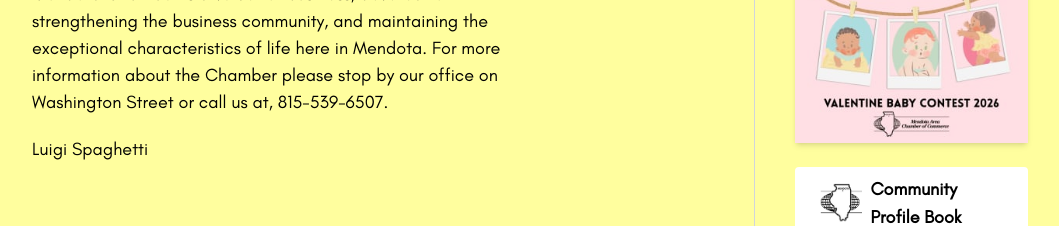
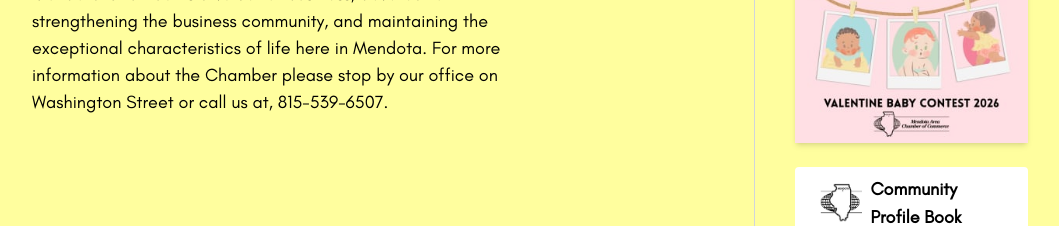
Before and after one commit to urielarellano/chamber-website, a Next.js app: page /about/about-us in a window 1280 px wide. Shown: the part 900-1126 px from the top of the page, without its empty margins (116-1175 px from the left). Built offline with nearby package versions, Linux system fonts and the light colour scheme.

Commit message:
remove luigi spaghetti

```diff
--- a/app/about/about-us/page.tsx
+++ b/app/about/about-us/page.tsx
@@ -9,7 +9,6 @@ export default function AboutUs() {
       <p>The Mendota Chamber of Commerce, established in 1945, is a not-for-profit organization of businesses representing industry, retail, service, professionals, and agriculture in partnership with tourism and government to further promote economic growth and quality of life in Mendota. The strength of the Chamber lies in the active involvement of its membership. Both large and small businesses are represented and influence the direction of the organization.</p>
       <p>Sponsoring community events and promoting tourism such as the Mendota Fireworks Celebration, A Mendota Christmas, and the Mendota Easter Hop. The Mendota Area Chamber of Commerce biggest event of the year is Mendota's Annual Sweet Corn Festival (one of the largest harvest festivals in the Midwest), annually attracting more than 60,000 visitors to Mendota is also an important role of the Chamber. The Chamber office organizes the hundreds of volunteers necessary for this and other smaller events during the year.</p>
       <p>The Chamber acts as a community information center, answering a variety of questions daily from the public. The Mendota Chamber is a voice for business, devoted to strengthening the business community, and maintaining the exceptional characteristics of life here in Mendota. For more information about the Chamber please stop by our office on Washington Street or call us at, 815-539-6507.</p>
-      <p> Luigi Spaghetti </p>
     </div>
 
   )
```
